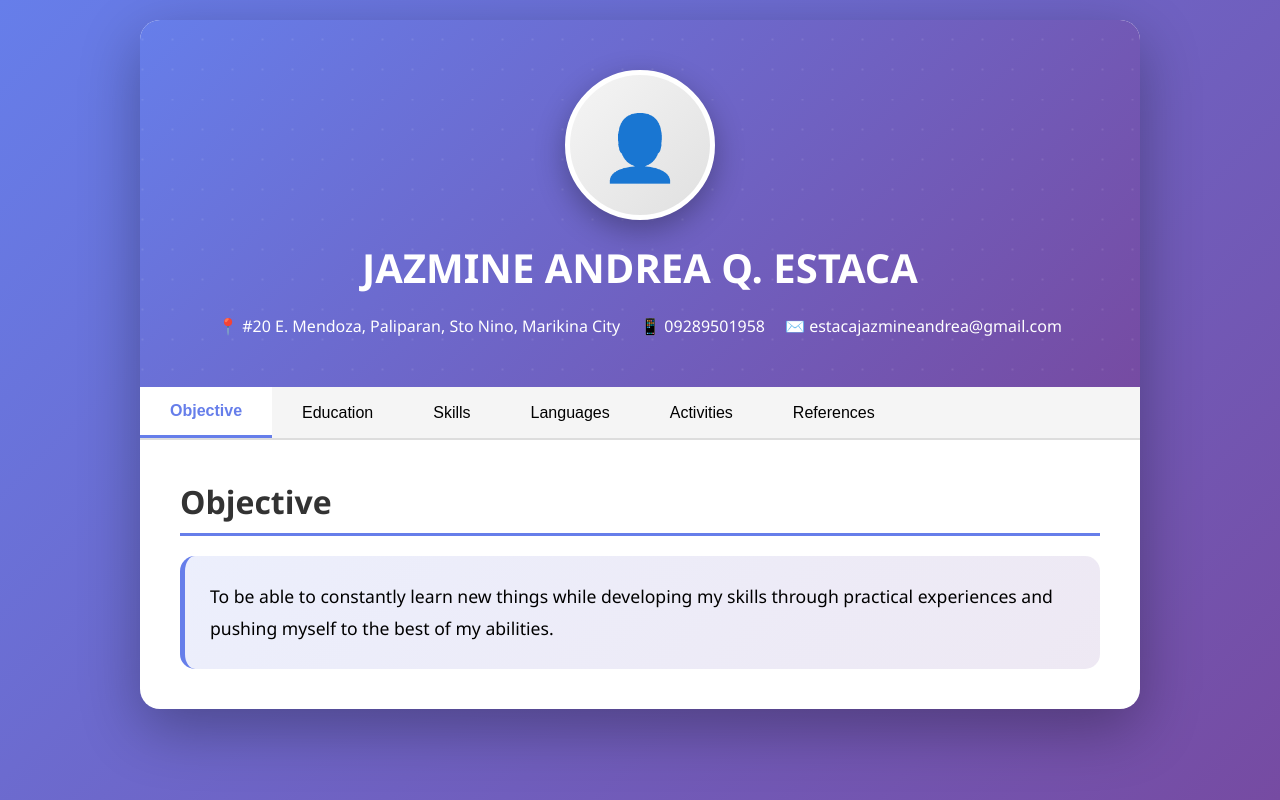
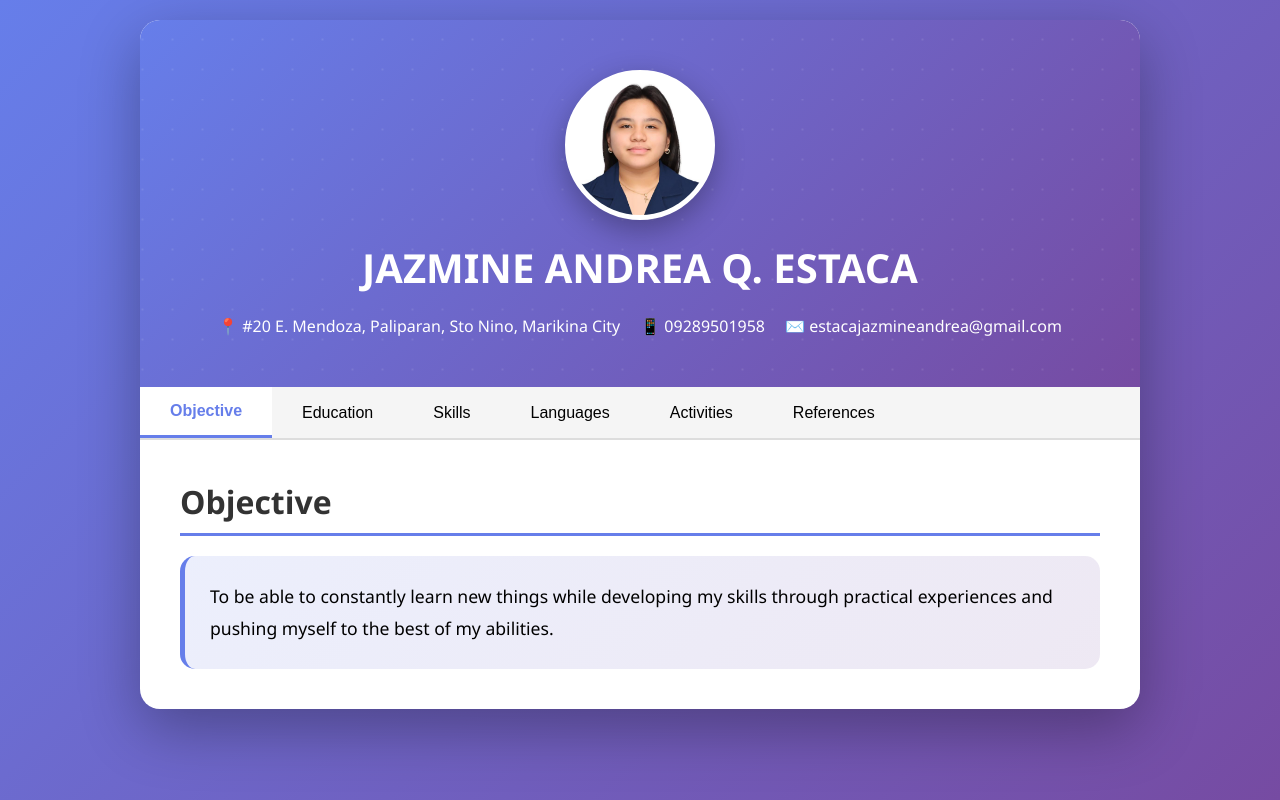
Before and after one commit to miawrea/web-resume-estaca, a plain HTML site: page index.html in a window 1280 px wide. Drawn offline with Linux system fonts and the light colour scheme.

Commit message:
Update index.html

```diff
--- a/index.html
+++ b/index.html
@@ -308,7 +308,7 @@
     <div class="container">
         <div class="header">
             <div class="profile-picture">
-                <img src="image.png" alt="Profile Picture" onerror="this.style.display='none'; this.nextElementSibling.style.display='flex';">
+                <img src="estaca.png" alt="Profile Picture">
                 <div class="profile-placeholder" style="display: none;">👤</div>
             </div>
             <h1>JAZMINE ANDREA Q. ESTACA</h1>
```
